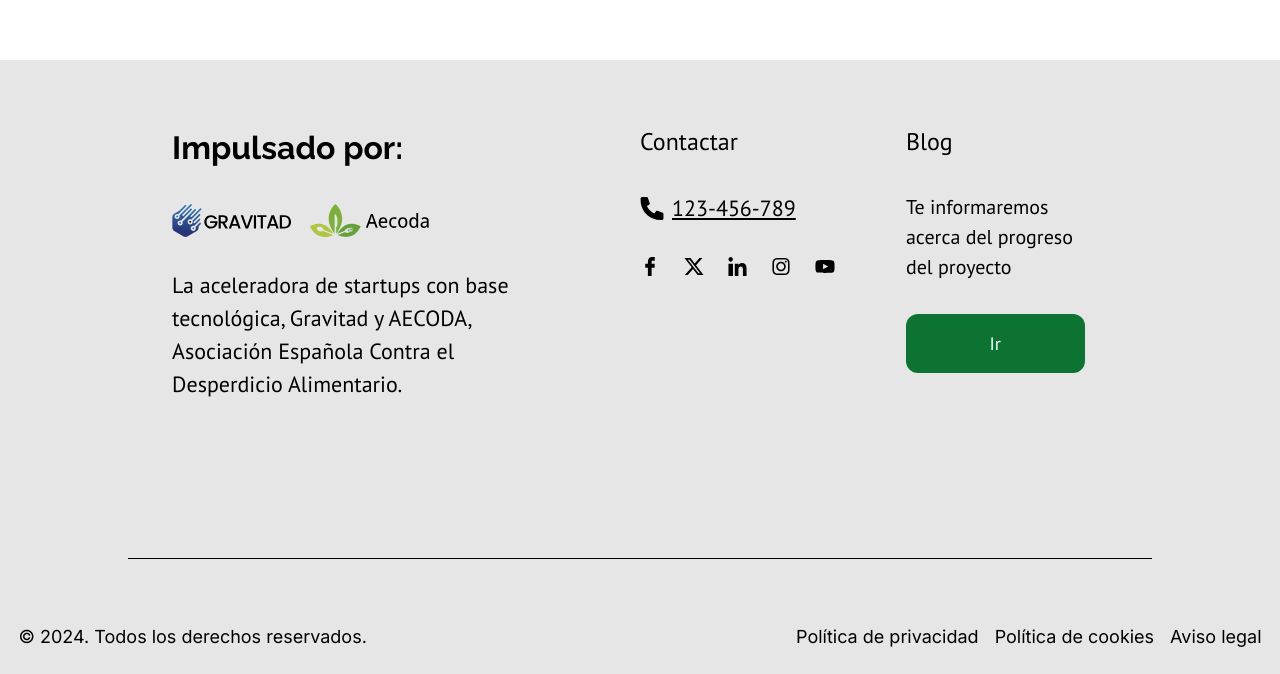
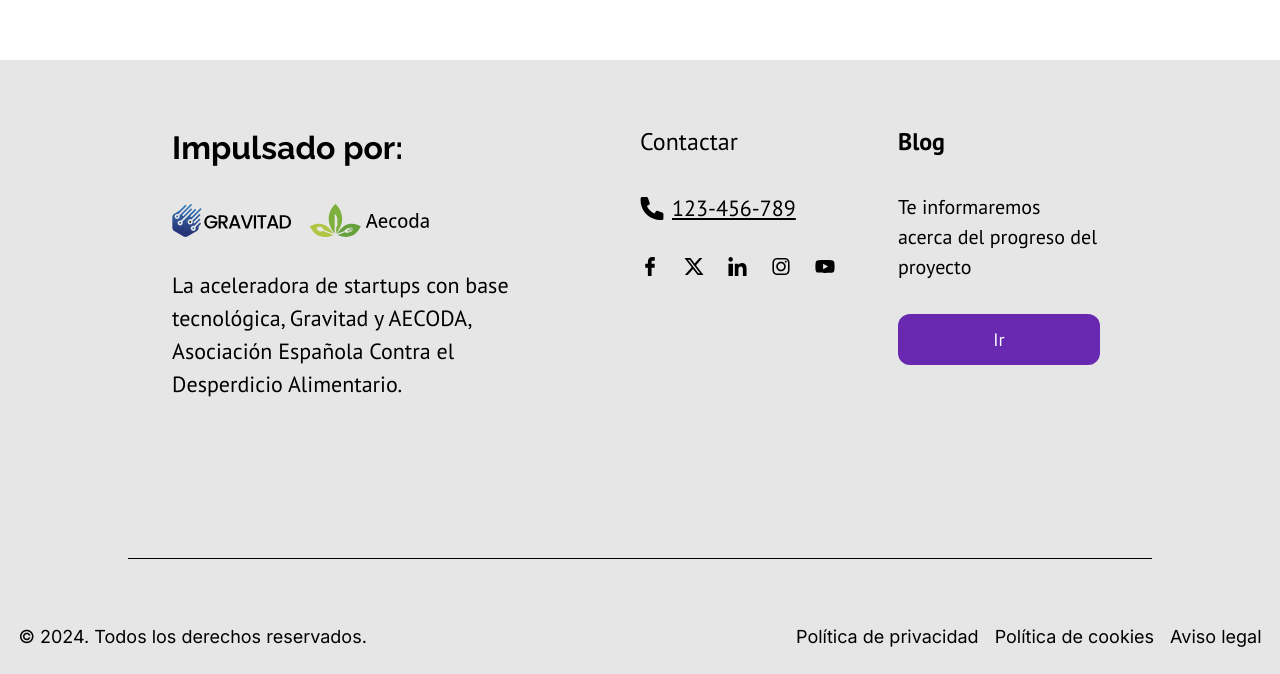
Before and after one commit to WilderAp/Paulownia---Project, a React (Vite) app: page /items in a window 1280 px wide. Shown: the part 1065-1739 px from the top of the page. Built offline with nearby package versions, Linux system fonts and the light colour scheme.

Commit message:
fix(footer): styles changed

```diff
--- a/src/components/common/Footer.tsx
+++ b/src/components/common/Footer.tsx
@@ -7,9 +7,9 @@ import {
   phone,
   x,
   youtube,
-} from '@/assets/index'
-import type { FooterData } from '@/interfaces'
-import type React from 'react'
+} from '@/assets/index';
+import type { FooterData } from '@/interfaces';
+import type React from 'react';
 
 // Datos del footer
 const data: FooterData = {
@@ -53,7 +53,7 @@ const data: FooterData = {
     { id: 3, content: 'Política de cookies', href: '/cookies' },
     { id: 4, content: 'Aviso legal', href: '/legal' },
   ],
-}
+};
 
 // Enlaces sociales
 const socialLinks = [
@@ -62,7 +62,7 @@ const socialLinks = [
   { href: 'https://linkedin.com', src: linkedin, alt: 'LinkedIn' },
   { href: 'https://instagram.com', src: instagram, alt: 'Instagram' },
   { href: 'https://youtube.com', src: youtube, alt: 'YouTube' },
-]
+];
 
 const renderSocialLinks = () => (
   <div className="flex gap-6 mt-6 md:mt-[32px] items-center flex-wrap">
@@ -76,10 +76,10 @@ const renderSocialLinks = () => (
       </a>
     ))}
   </div>
-)
+);
 
 export const Footer: React.FC = () => (
-  <footer className="bg-[#E6E6E6] pb-6 pt-[64px] font-ptSans w-full text-[#707070] md:text-black mt-[150px]">
+  <footer className="bg-[#E6E6E6] pb-6 pt-[48px] md:pt-[64px] font-ptSans w-full text-[#707070] md:text-black mt-[150px]">
     <div className="max-w-[1243px] mx-auto grid grid-cols-1 md:grid-cols-4 px-4 sm:px-[12%] 2xl:px-[6%] md:h-[370px]">
       {/* Sección 1: Impulsado por */}
       <div className="col-span-1 md:col-span-2 space-y-4 md:space-y-[32px]">
@@ -130,8 +130,10 @@ export const Footer: React.FC = () => (
       </div>
 
       {/* Sección 3: Blog / Newsletter */}
-      <div className="col-span-1 mt-4 sm:mt-0 md:px-4 md:ml-4 space-y-4 md:space-y-[32px] w-[90%]">
-        <h4 className="text-[16px] md:text-[24px]">{data.sections[2].title}</h4>
+      <div className="col-span-1 mt-4 sm:mt-0 md:px-2 md:ml-4 space-y-4 md:space-y-[32px]">
+        <h4 className="text-[16px] md:text-[24px] mt-4 font-bold md:mt-0">
+          {data.sections[2].title}
+        </h4>
         {data.sections[2].content && (
           <p className="text-[14px] md:text-[20px] font-ptSans">
             {data.sections[2].content.content}
@@ -140,7 +142,7 @@ export const Footer: React.FC = () => (
         <a href="/blog">
           <button
             type="button"
-            className="bg-primary hover:bg-opacity-80 text-white w-full p-2 py-4 rounded-[12px] mt-[16px] md:mt-[32px] text-[18px]"
+            className="bg-secondary hover:bg-opacity-80 text-white w-full p-2 py-2 md:py-3 rounded-[8px] md:rounded-[12px] mt-[16px] md:mt-[32px] text-[18px]"
           >
             Ir
           </button>
@@ -171,4 +173,4 @@ export const Footer: React.FC = () => (
       </div>
     </div>
   </footer>
-)
+);
```
